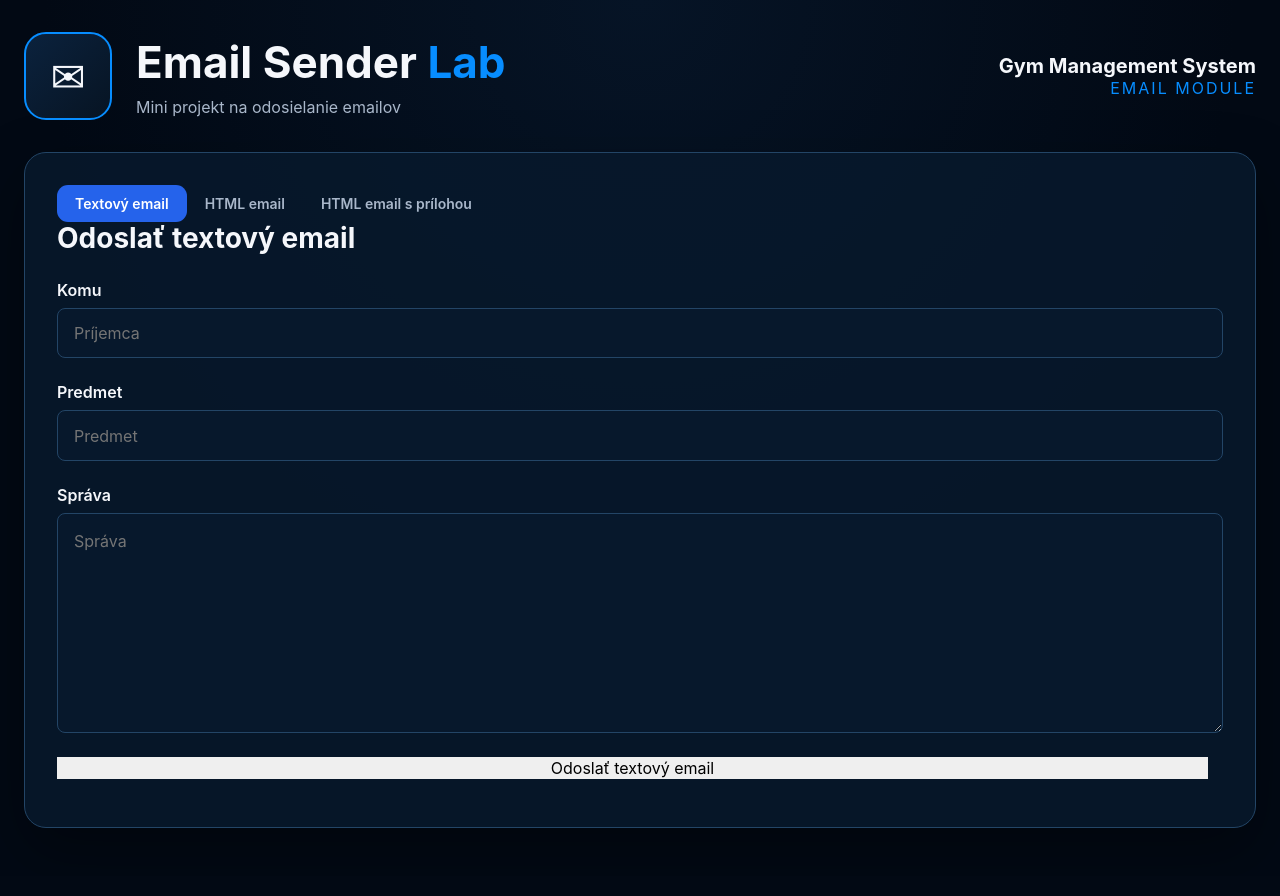
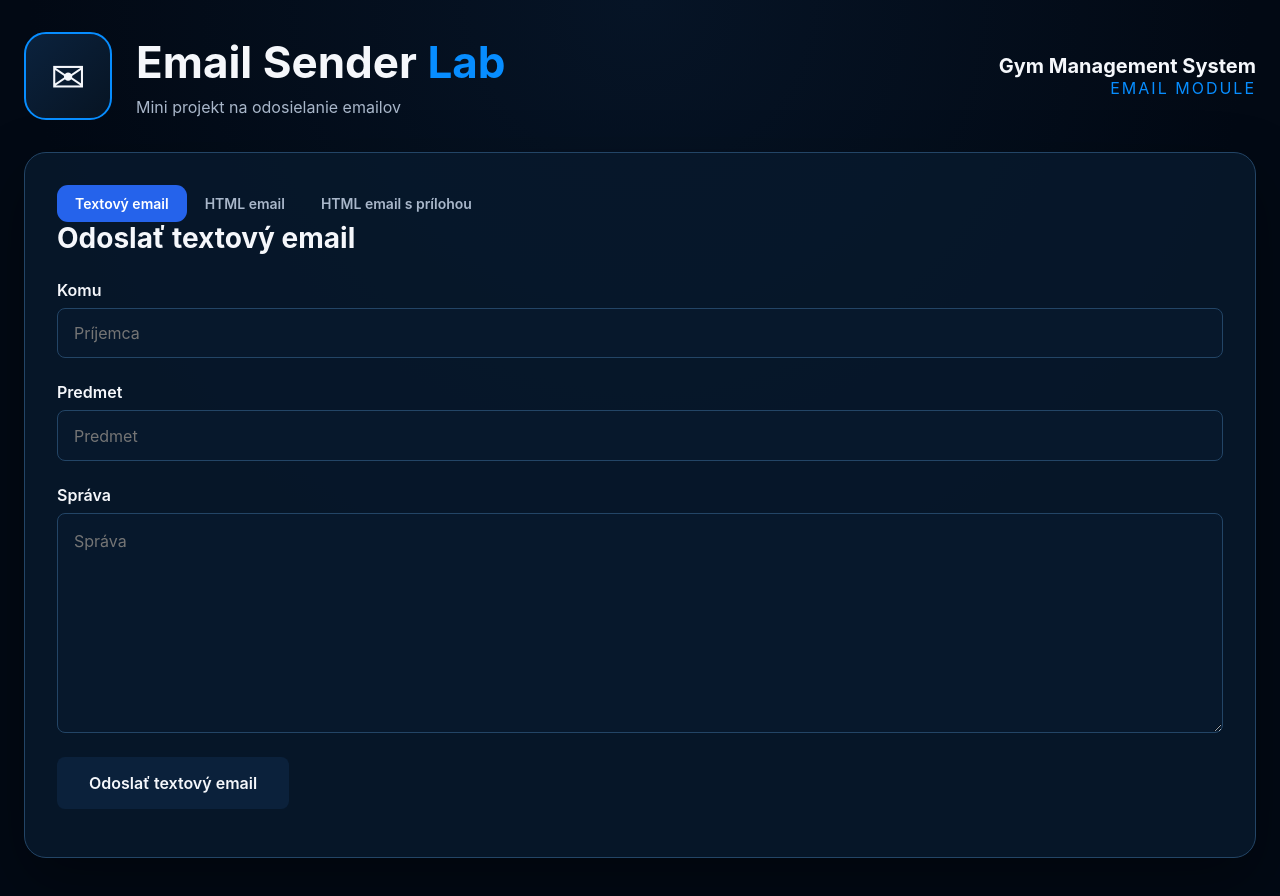
Before and after one commit to PatrikScerba/email-sender-lab, a React (Vite) app in the folder react-frontend/: page / in a window 1280 px wide. Shown: the top 896 px of the page. Built offline with nearby package versions, Linux system fonts and the light colour scheme.

Commit message:
style(react-ui): vytvorenie zakladneho vzhladu tlacidla na odoslanie

```diff
--- a/react-frontend/src/components/email/EmailForm.css
+++ b/react-frontend/src/components/email/EmailForm.css
@@ -69,3 +69,41 @@
   -webkit-box-shadow: 0 0 0 1000px var(--color-surface) inset;
   caret-color: var(--color-text);
 }
+
+.email-form__button {
+  align-self: flex-start;
+
+  padding: 1rem 2rem;
+
+  border: none;
+  border-radius: var(--radius-small);
+
+  background-color: var(--color-surface-light);
+  color: var(--color-text);
+
+  font-size: 1rem;
+  font-weight: 600;
+
+  cursor: pointer;
+
+  transition:
+    background-color 0.2s ease,
+    transform 0.2s ease,
+    box-shadow 0.2s ease;
+}
+
+.email-form__button:hover {
+  background-color: var(--color-primary-hover);
+  transform: translateY(-1px);
+}
+
+.email-form__button:focus-visible {
+  outline: none;
+  box-shadow: 0 0 0 3px rgba(22, 141, 255, 0.25);
+}
+
+.email-form__button:disabled {
+  opacity: 0.6;
+  cursor: not-allowed;
+  transform: none;
+}
--- a/react-frontend/src/components/email/EmailForm.jsx
+++ b/react-frontend/src/components/email/EmailForm.jsx
@@ -207,7 +207,7 @@ function handleAttachmentChange(event) {
          </div>
        )}
         <button
-          style={{ marginRight: "15px" }}
+          className="email-form__button"
           type="submit"
           disabled={isSending}
         >
```
